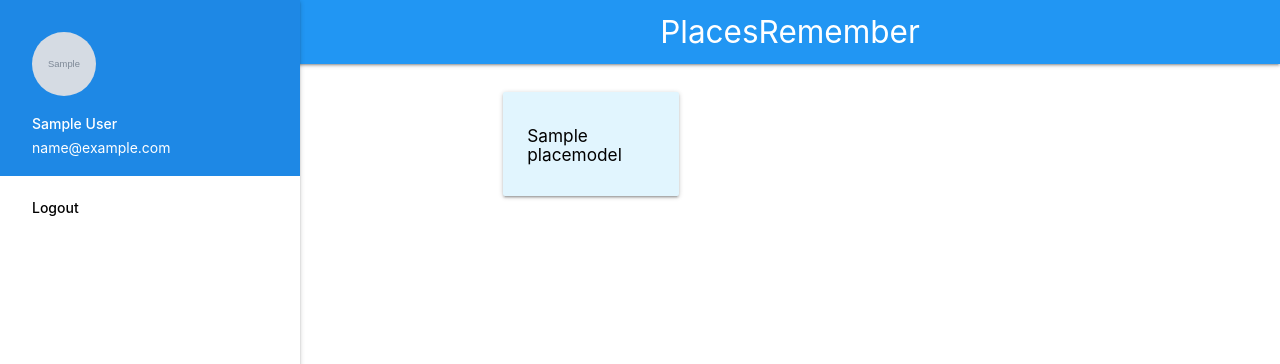
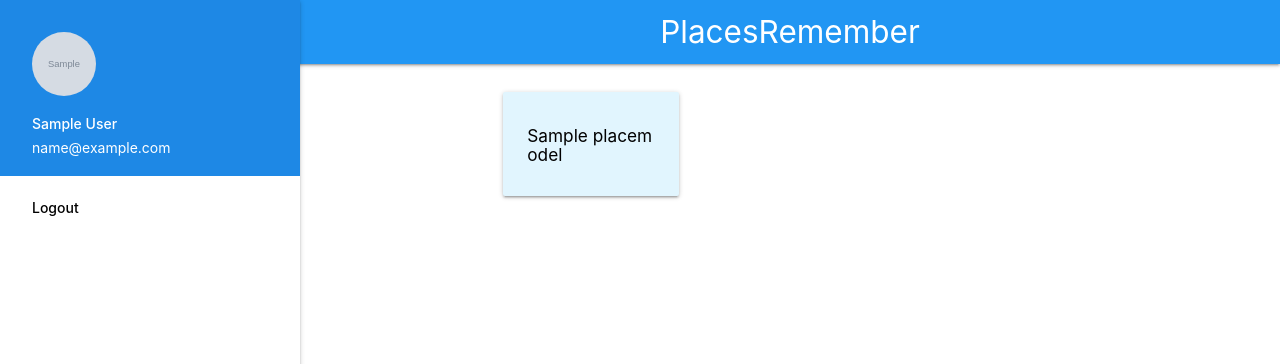
Before and after one commit to krylovilya/Places-Remember, a Django app: page /place/ in a window 1280 px wide. Shown: the top 364 px of the page. Run offline with Django 3.2, Linux system fonts and the light colour scheme; a user stored in the database is signed in; tables that the repository leaves empty hold one stand-in row (values such as "Sample post"); grey boxes marked "Sample" are stand-in pictures.

Commit message:
Fix problem with transferring large texts

```diff
--- a/server/templates/place/place.html
+++ b/server/templates/place/place.html
@@ -16,7 +16,7 @@
             <div class="col s12 m6 l4">
                 <a class="modal-trigger" href="#modal{{ place.id }}">
                     <div class="card-panel light-blue lighten-5 z-depth-1">
-                        <h6><span class="black-text">{{ place.title | truncatechars:35 }}
+                        <h6><span class="black-text" style="word-break: break-all;">{{ place.title | truncatechars:35 }}
                         </span></h6>
                     </div>
                 </a></div>
@@ -24,7 +24,7 @@
             <!-- Modal -->
 
             <div id="modal{{ place.id }}" class="modal">
-                <div class="modal-content">
+                <div class="modal-content" style="word-break: break-all;">
                     <h5>{{ place.title }}</h5>
                     <p>{{ place.comment }}</p>
                     <div class="hiddendiv lat" id="lat{{ place.id }}">{{ place.lat }}</div>
```
